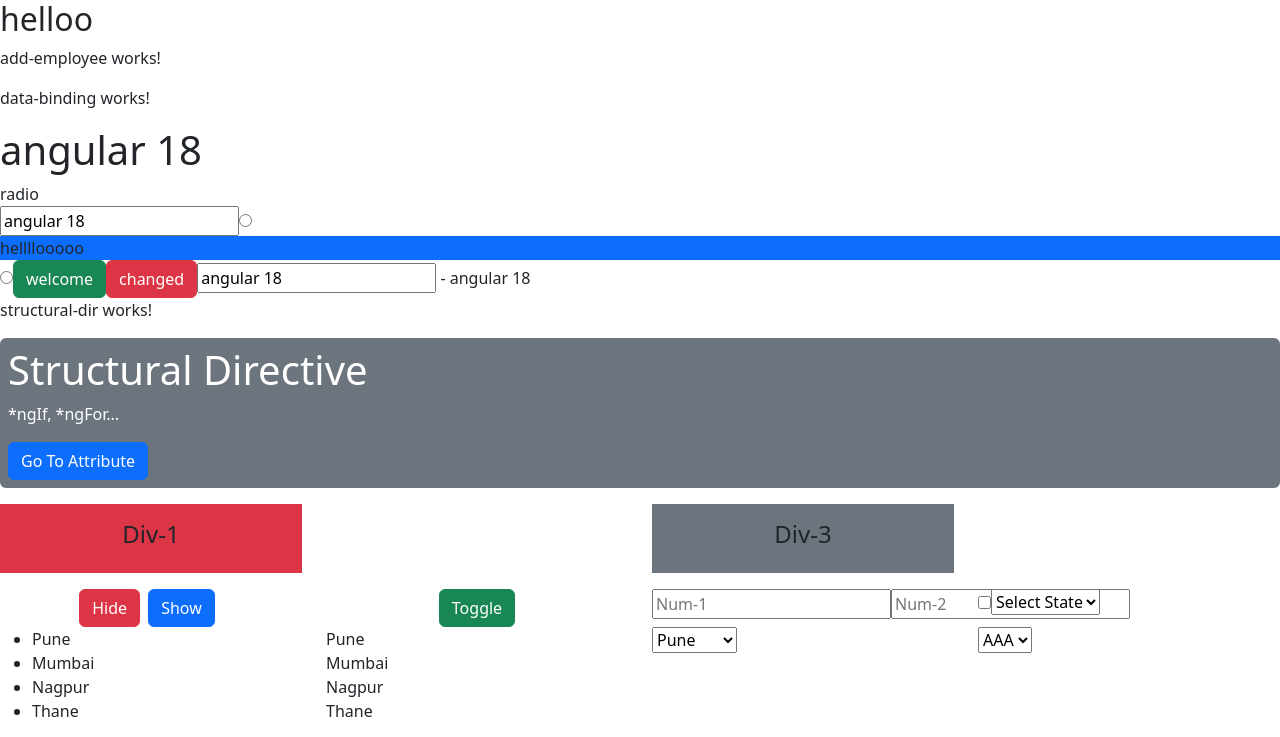
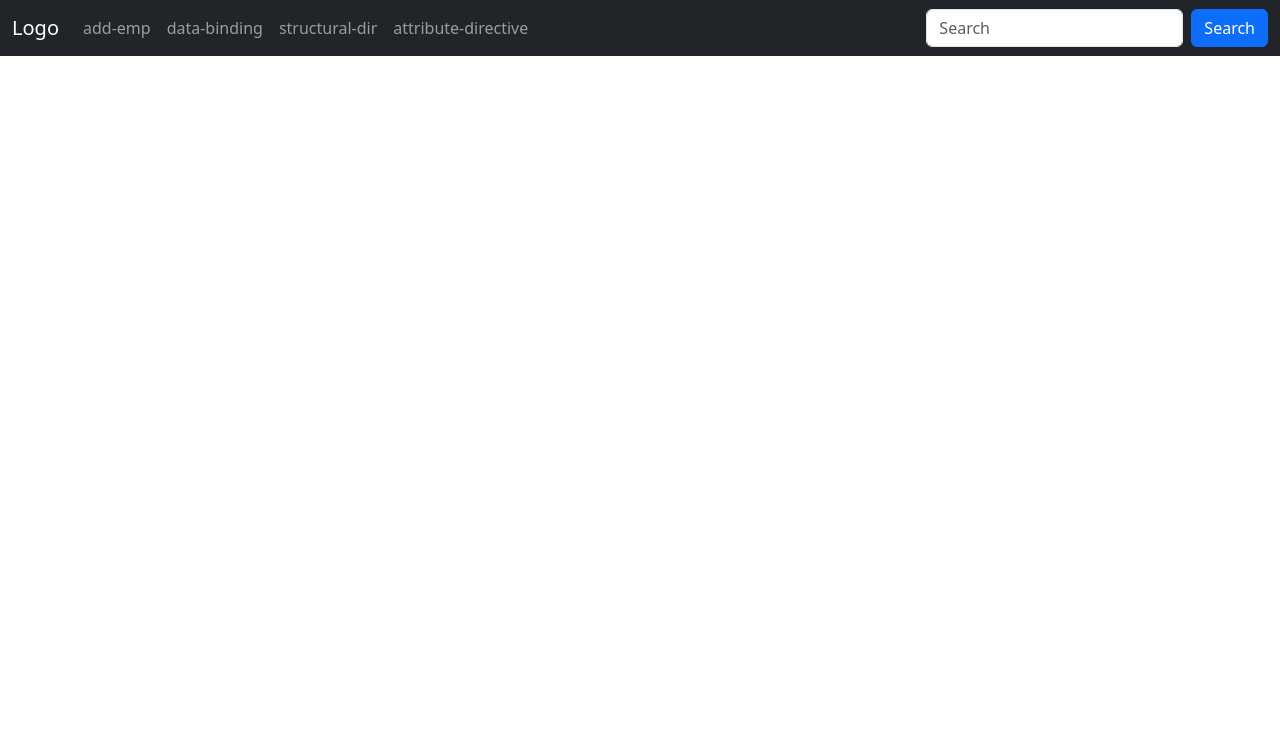
Before and after one commit to Palak-gupta-16/angular, an Angular app: page / in a window 1280 px wide. Shown: the top 737 px of the page. Built offline with nearby package versions, Linux system fonts and the light colour scheme.

Commit message:
router using router-ling

```diff
--- a/src/app/app.component.html
+++ b/src/app/app.component.html
@@ -1,5 +1,32 @@
-<h2>helloo</h2>
-<app-add-employee></app-add-employee>
-<app-data-binding></app-data-binding>
-<app-structural-dir></app-structural-dir>
-<app-attribute-directive></app-attribute-directive>
+<nav class="navbar navbar-expand-sm navbar-dark bg-dark">
+    <div class="container-fluid">
+      <a class="navbar-brand" href="javascript:void(0)">Logo</a>
+      <button class="navbar-toggler" type="button" data-bs-toggle="collapse" data-bs-target="#mynavbar">
+        <span class="navbar-toggler-icon"></span>
+      </button>
+      <div class="collapse navbar-collapse" id="mynavbar">
+        <ul class="navbar-nav me-auto">
+          <li class="nav-item">
+            <a class="nav-link" routerLink="add-emp">add-emp</a>
+          </li>
+          <li class="nav-item">
+            <a class="nav-link" routerLink="data-binding" >data-binding</a>
+          </li>
+          <li class="nav-item">
+            <a class="nav-link" routerLink="structural-dir">structural-dir</a>
+          </li>
+          <li class="nav-item">
+            <a class="nav-link" routerLink="attributedirective">attribute-directive</a>
+          </li>
+        </ul>
+        <form class="d-flex">
+          <input class="form-control me-2" type="text" placeholder="Search">
+          <button class="btn btn-primary" type="button">Search</button>
+        </form>
+      </div>
+    </div>
+  </nav>
+
+  <div class="container">
+    <router-outlet></router-outlet>
+  </div>
--- a/src/app/app.routes.ts
+++ b/src/app/app.routes.ts
@@ -1,3 +1,25 @@
 import { Routes } from '@angular/router';
+import { AddEmployeeComponent } from './components/add-employee/add-employee.component';
+import { DataBindingComponent } from './components/data-binding/data-binding.component';
+import { StructuralDirComponent } from './components/directive/structural-dir/structural-dir.component';
+import { AttributeDirectiveComponent } from './components/directive/attribute-directive/attribute-directive.component';
 
-export const routes: Routes = [];
+export const routes: Routes = [
+    {
+        path: 'add-emp',
+        component: AddEmployeeComponent,
+    },
+    {
+        path:'data-binding',
+        component:DataBindingComponent,
+
+    },
+    {
+        path:'structural-dir',
+        component: StructuralDirComponent
+    },
+    {
+        path: 'attributedirective',
+        component: AttributeDirectiveComponent
+    },
+];
```
Also changed, not shown: src/app/app.component.ts (+3 -6 lines).
